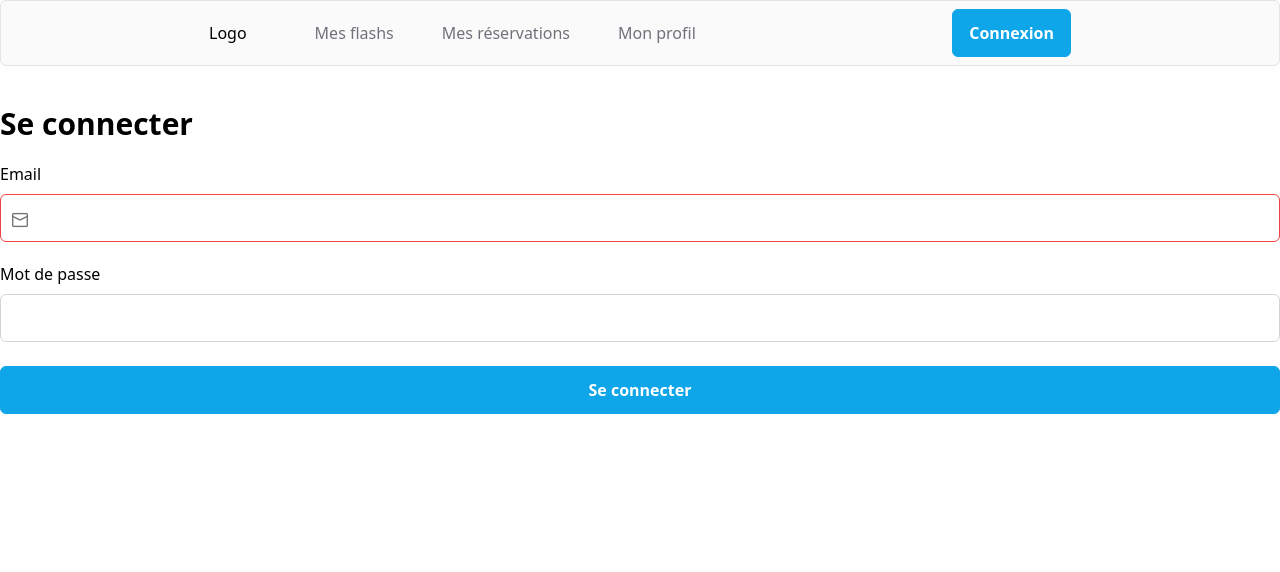
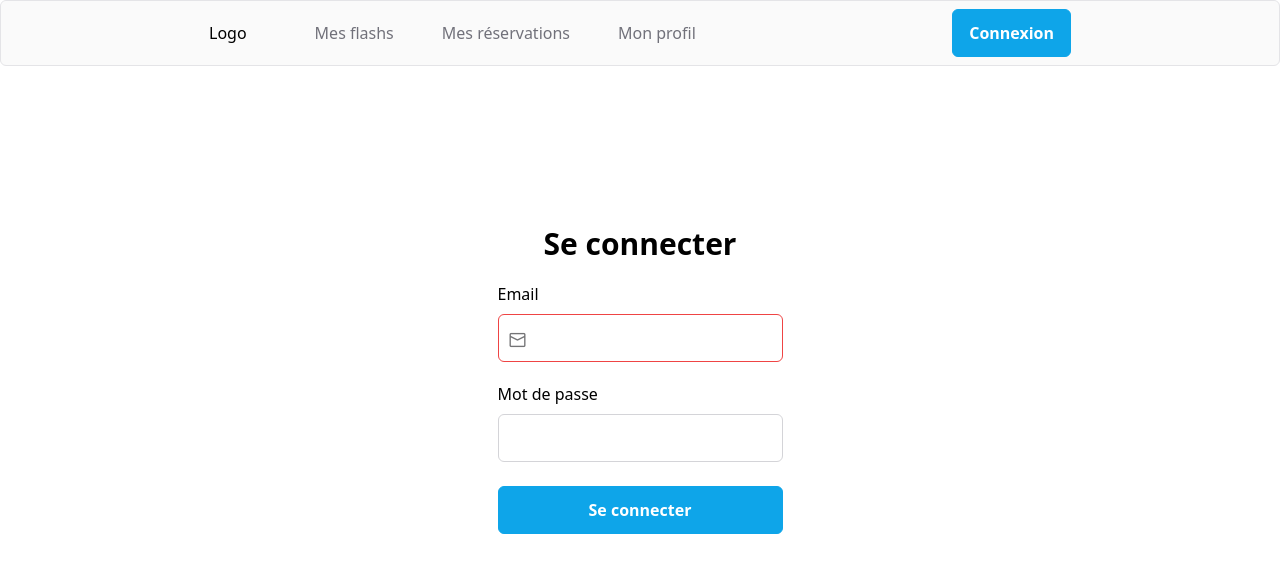
Before and after one commit to BlueSkunka/flash-art, a Vue app in the folder front/: page /login/tattooer in a window 1280 px wide. Shown: the top 572 px of the page. Built offline with nearby package versions, Linux system fonts and the light colour scheme.

Commit message:
fix login tatoueur

```diff
--- a/front/src/views/TattooerLoginView.vue
+++ b/front/src/views/TattooerLoginView.vue
@@ -6,10 +6,12 @@ import Role from "@/enums/role";
 </script>
 
 <template>
-  <section class="container mx-auto py-10">
-    <h1 class="text-3xl font-bold mb-5">
-      Se connecter
-    </h1>
+  <section class="container mx-auto flex flex-col items-center justify-center mt-40">
+    <div class="flex flex-col items-center">
+      <h1 class="text-3xl font-bold mb-5">
+        Se connecter
+      </h1>
+    </div>
 
     <LoginFormComponent :role="Role.TATTOOER"/>
   </section>
```
